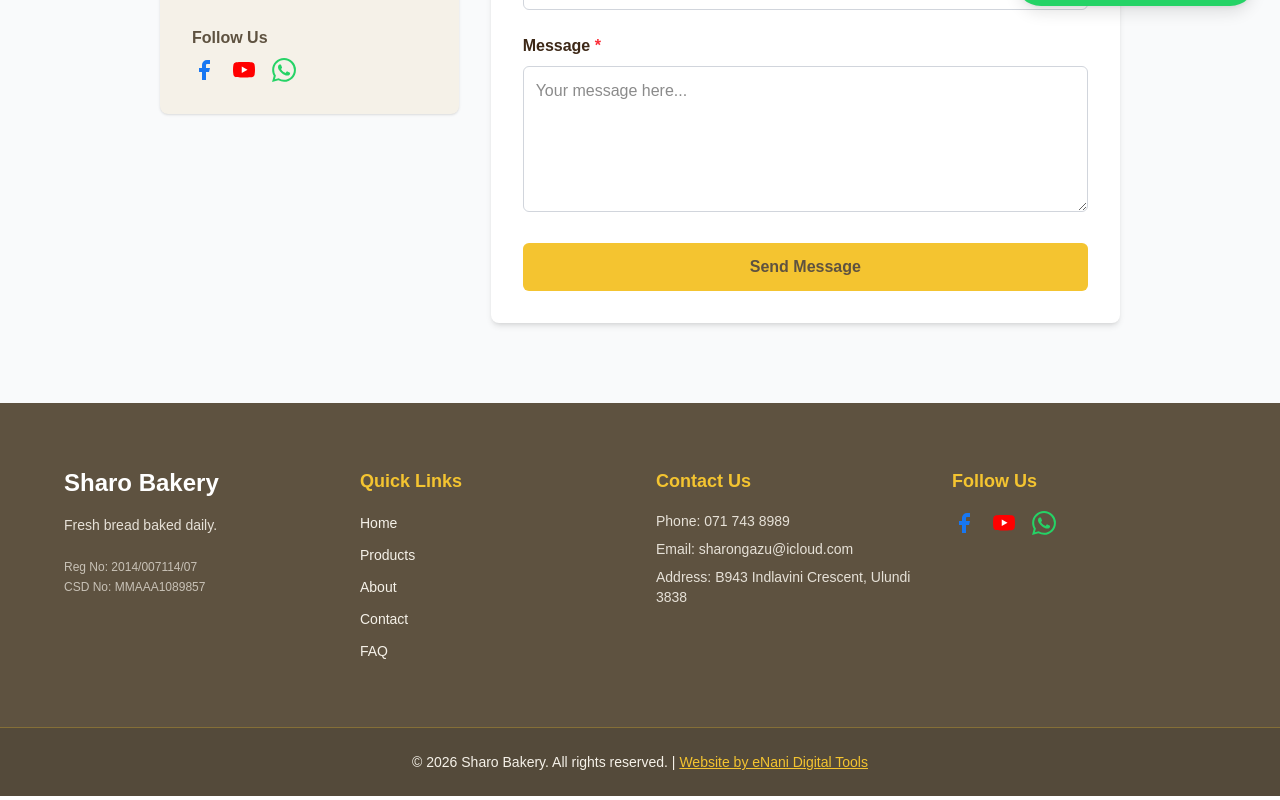
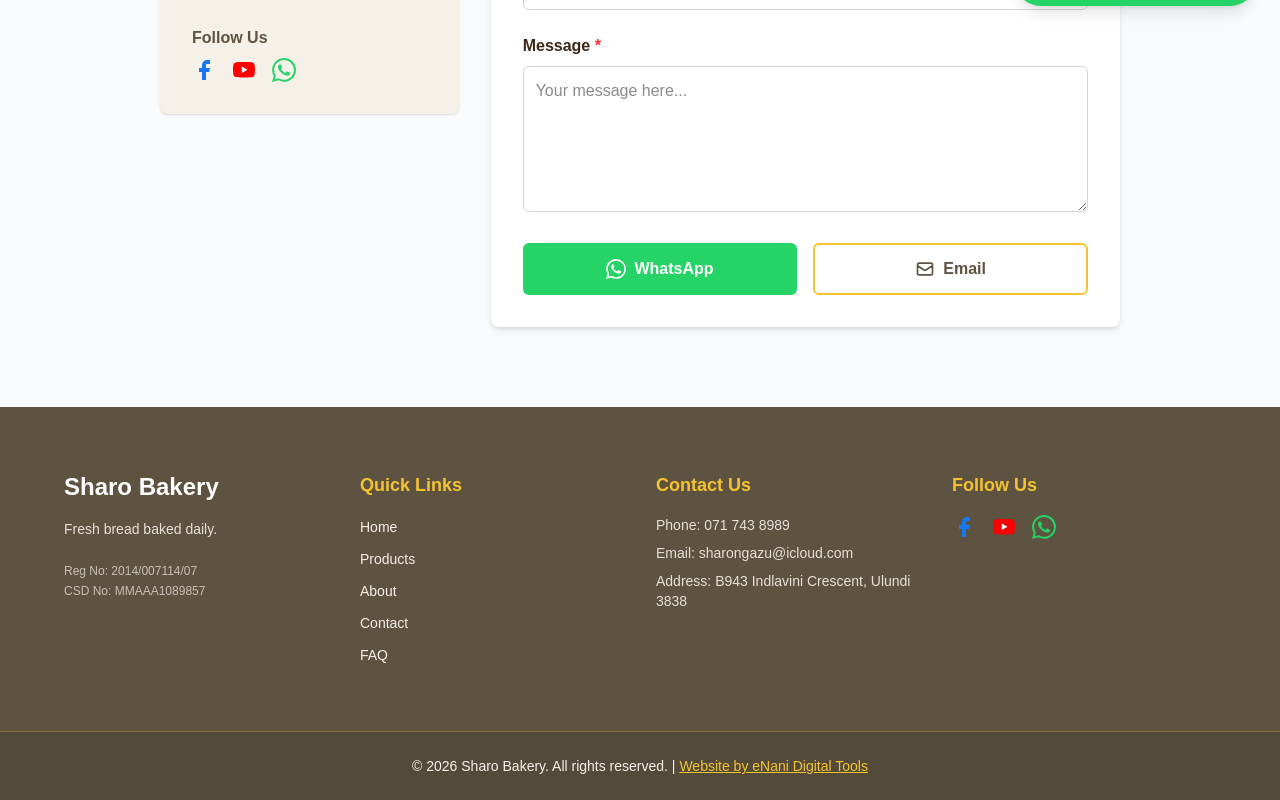
Before and after one commit to futurenowonline-ux/sharo-bakery-website, a Next.js app: page /contact in a window 1280 px wide. Shown: the part 770-1570 px from the top of the page. Built offline with nearby package versions, Linux system fonts and the light colour scheme.

Commit message:
Feat: Add Dual Contact Actions (WhatsApp & Email)

```diff
--- a/app/components/ContactForm.tsx
+++ b/app/components/ContactForm.tsx
@@ -24,18 +24,26 @@
         }));
     };
 
+    const [submitType, setSubmitType] = useState<'whatsapp' | 'email'>('whatsapp');
+
     const handleSubmit = (e: FormEvent) => {
         e.preventDefault();
         setIsSubmitting(true);
 
-        // Construct the WhatsApp message
         const phoneNumber = "27717438989"; // Sharo Bakery WhatsApp
+        const emailAddress = "sharongazu@icloud.com"; // Sharo Bakery Email
+
+        if (submitType === 'whatsapp') {
             const text = `*New Contact Form Inquiry*%0A%0A*Name:* ${formData.name}%0A*Email:* ${formData.email}%0A*Phone:* ${formData.phone || "Not provided"}%0A*Subject:* ${formData.subject}%0A*Message:* ${formData.message}`;
-
             const whatsappUrl = `https://wa.me/${phoneNumber}?text=${text}`;
-
-        // Open WhatsApp in a new tab
             window.open(whatsappUrl, '_blank');
+        } else {
+            const subject = encodeURIComponent(`${formData.subject} - Inquiry from ${formData.name}`);
+            const body = encodeURIComponent(
+                `Name: ${formData.name}\nEmail: ${formData.email}\nPhone: ${formData.phone || "Not provided"}\n\nMessage:\n${formData.message}`
+            );
+            window.location.href = `mailto:${emailAddress}?subject=${subject}&body=${body}`;
+        }
 
         setSuccess(true);
         setFormData({
@@ -154,13 +162,31 @@
                     />
                 </div>
 
+                <div className="grid grid-cols-1 gap-4 sm:grid-cols-2">
                     <button
                         type="submit"
+                        onClick={() => setSubmitType('whatsapp')}
                         disabled={isSubmitting}
-                    className="w-full rounded-md bg-sharo-gold py-3 font-semibold text-sharo-brown transition-opacity hover:opacity-90 disabled:opacity-70"
+                        className="flex w-full items-center justify-center gap-2 rounded-md bg-[#25D366] py-3 font-semibold text-white transition-opacity hover:opacity-90 disabled:opacity-70"
                     >
-                    {isSubmitting ? "Sending..." : "Send Message"}
+                        <svg fill="currentColor" className="h-5 w-5" viewBox="0 0 24 24">
+                            <path d="M17.472 14.382c-.297-.149-1.758-.867-2.03-.967-.273-.099-.471-.148-.67.15-.197.297-.767.966-.94 1.164-.173.199-.347.223-.644.075-.297-.15-1.255-.463-2.39-1.475-.883-.788-1.48-1.761-1.653-2.059-.173-.297-.018-.458.13-.606.134-.133.298-.347.446-.52.149-.174.198-.298.298-.497.099-.198.05-.371-.025-.52-.075-.149-.669-1.612-.916-2.207-.242-.579-.487-.5-.669-.51-.173-.008-.371-.01-.57-.01-.198 0-.52.074-.792.372-.272.297-1.04 1.016-1.04 2.479 0 1.462 1.065 2.875 1.213 3.074.149.198 2.096 3.2 5.077 4.487.709.306 1.262.489 1.694.625.712.227 1.36.195 1.871.118.571-.085 1.758-.719 2.006-1.413.248-.694.248-1.289.173-1.413-.074-.124-.272-.198-.57-.347m-5.421 7.403h-.004a9.87 9.87 0 01-5.031-1.378l-.361-.214-3.741.982.998-3.648-.235-.374a9.86 9.86 0 01-1.51-5.26c.001-5.45 4.436-9.884 9.888-9.884 2.64 0 5.122 1.03 6.988 2.898a9.825 9.825 0 012.893 6.994c-.003 5.45-4.437 9.884-9.885 9.884m8.413-18.297A11.815 11.815 0 0012.05 0C5.495 0 .16 5.335.157 11.892c0 2.096.547 4.142 1.588 5.945L.057 24l6.305-1.654a11.882 11.882 0 005.683 1.448h.005c6.554 0 11.89-5.335 11.893-11.893a11.821 11.821 0 00-3.48-8.413Z" />
+                        </svg>
+                        WhatsApp
                     </button>
+
+                    <button
+                        type="submit"
+                        onClick={() => setSubmitType('email')}
+                        disabled={isSubmitting}
+                        className="flex w-full items-center justify-center gap-2 rounded-md border-2 border-sharo-gold bg-transparent py-3 font-semibold text-sharo-brown transition-colors hover:bg-sharo-gold/10 disabled:opacity-70"
+                    >
+                        <svg fill="none" stroke="currentColor" strokeWidth="2" className="h-5 w-5" viewBox="0 0 24 24">
+                            <path strokeLinecap="round" strokeLinejoin="round" d="M3 8l7.89 5.26a2 2 0 002.22 0L21 8M5 19h14a2 2 0 002-2V7a2 2 0 00-2-2H5a2 2 0 00-2 2v10a2 2 0 002 2z" />
+                        </svg>
+                        Email
+                    </button>
+                </div>
             </form>
         </div>
     );
```
Lines whose indentation alone changed are shown as unchanged.
